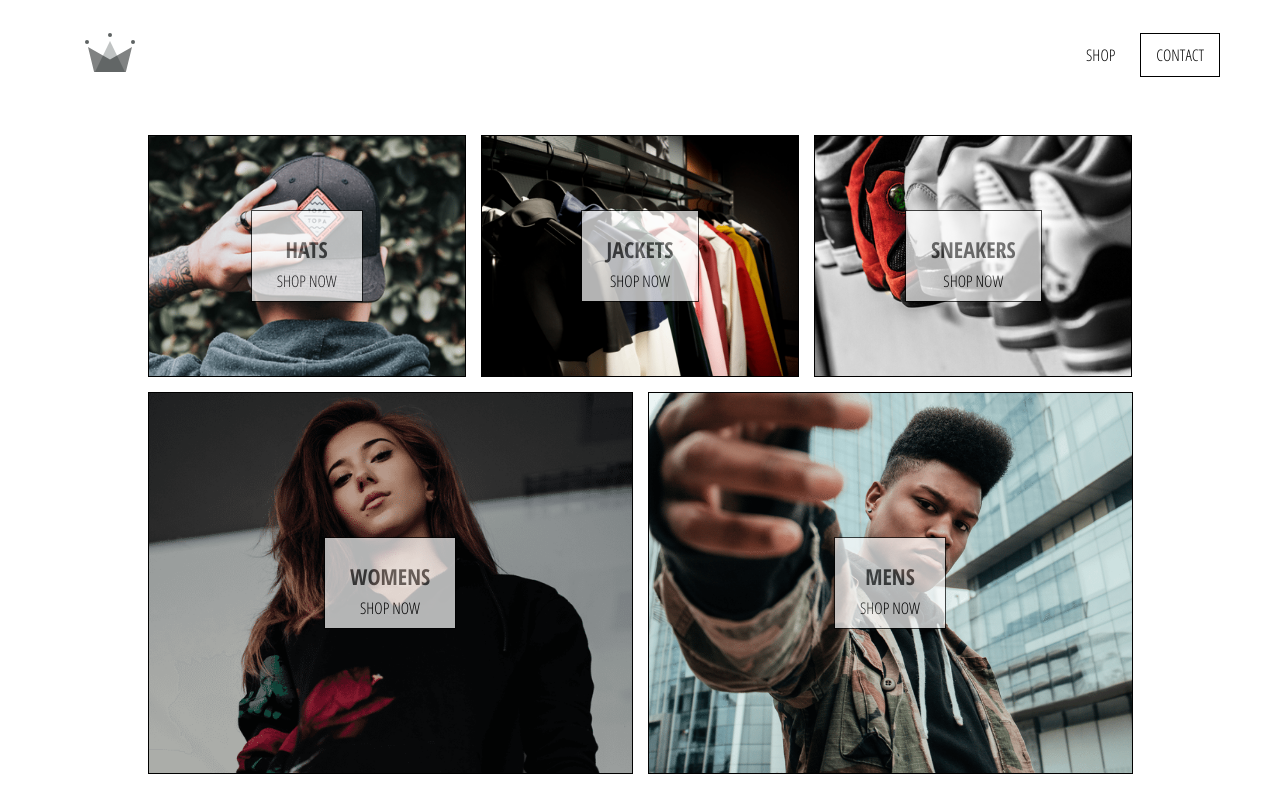
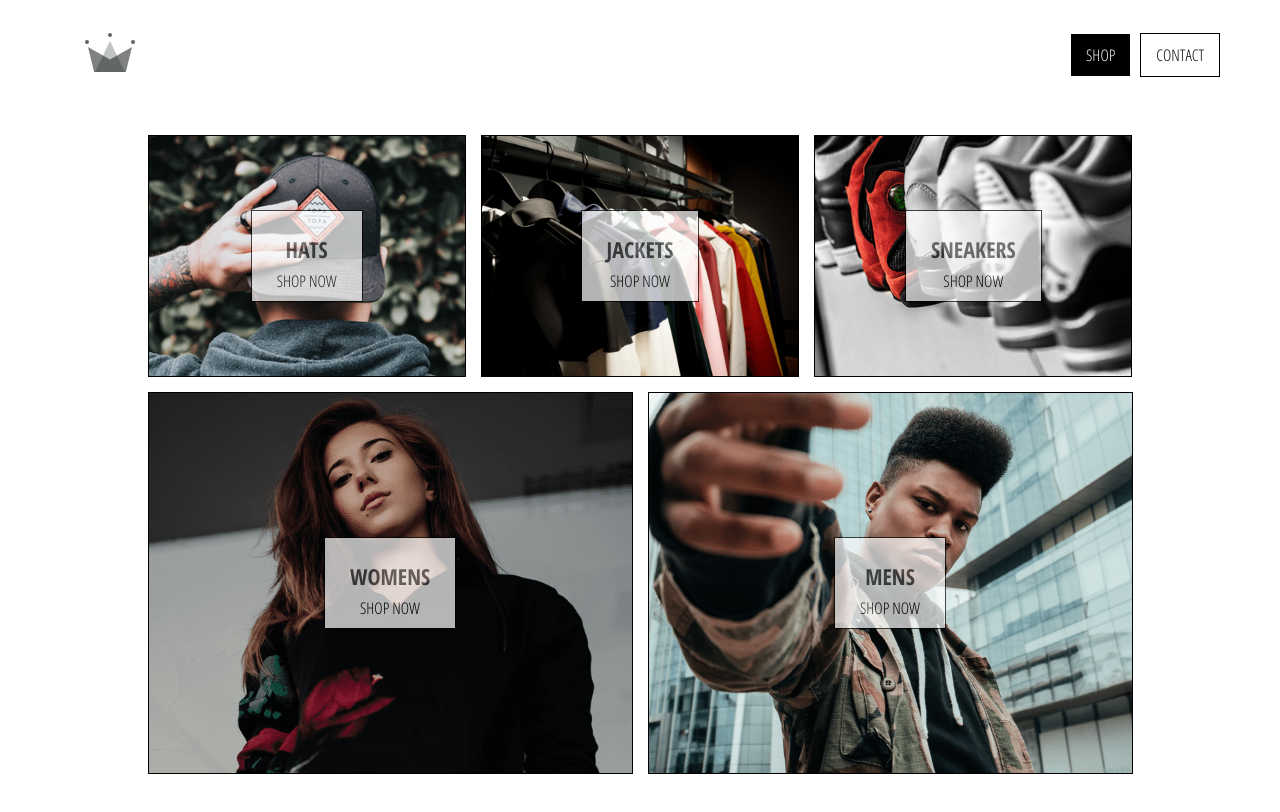
Before and after one commit to wafash08/ecommerce-clothing, a React (Create React App) app: page / in a window 1280 px wide. In both pictures the pointer is over the link "SHOP". Shown: the top 812 px of the page. Built offline with nearby package versions, Linux system fonts and the light colour scheme.

Commit message:
adding style on hovering nav link

```diff
--- a/src/components/header/header.scss
+++ b/src/components/header/header.scss
@@ -22,6 +22,11 @@
       padding: 10px 15px;
       transition: cubic-bezier(0.25, 0.46, 0.45, 0.94) 0.3s all;
 
+      &:hover {
+        background-color: black;
+        color: white;
+      }
+
       &:not(:last-child) {
         margin-right: 10px;
       }
```
